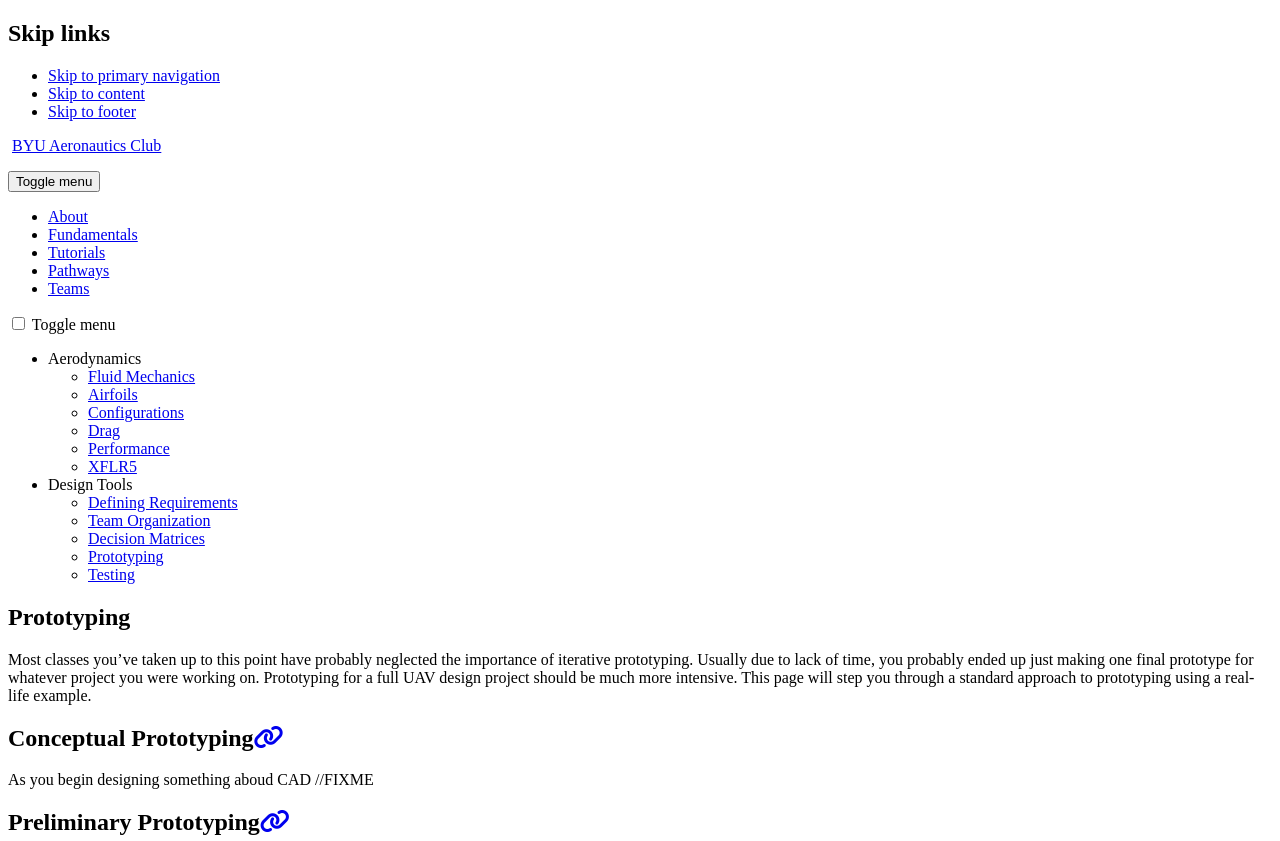
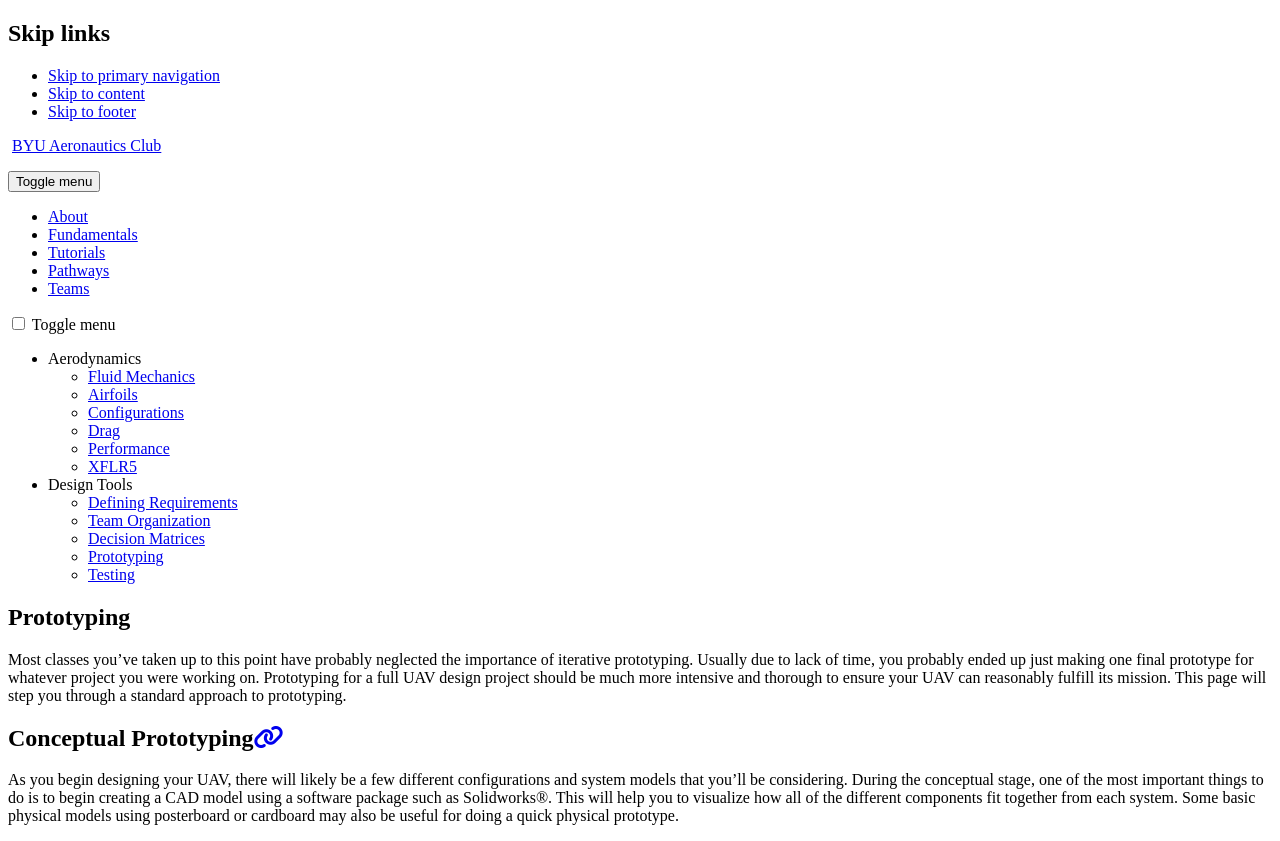
Before and after one commit to BYU-Aeronautics-Club/BYUAeronauticsClub.github.io, a Jekyll site: the page built from _pages/fundamentals/designtools/prototyping.md, in a window 1280 px wide and 1400 px high. Shown: the part 108-949 px from the top of the window. Built offline with Jekyll 4.4.1, drawn with Linux system fonts in a browser that asks for light colours; cached includes are drawn as plain includes; nearby versions of some CDN libraries; some of the changed text lies outside the part shown.

Commit message:
Adding more content

```diff
--- a/_pages/fundamentals/designtools/prototyping.md
+++ b/_pages/fundamentals/designtools/prototyping.md
@@ -7,10 +7,16 @@ sidebar:
 
 ---
 
-Most classes you've taken up to this point have probably neglected the importance of iterative prototyping. Usually due to lack of time, you probably ended up just making one final prototype for whatever project you were working on. Prototyping for a full UAV design project should be much more intensive. This page will step you through a standard approach to prototyping using a real-life example.
+Most classes you've taken up to this point have probably neglected the importance of iterative prototyping. Usually due to lack of time, you probably ended up just making one final prototype for whatever project you were working on. Prototyping for a full UAV design project should be much more intensive and thorough to ensure your UAV can reasonably fulfill its mission. This page will step you through a standard approach to prototyping.
 
 ## Conceptual Prototyping
-As you begin designing something aboud CAD //FIXME
+As you begin designing your UAV, there will likely be a few different configurations and system models that you'll be considering. During the conceptual stage, one of the most important things to do is to begin creating a CAD model using a software package such as Solidworks&#x00AE;. This will help you to visualize how all of the different components fit together from each system. Some basic physical models using posterboard or cardboard may also be useful for doing a quick physical prototype.
+
+Once you have a general idea of what your UAV is going to look like, you will want to start thinking about what materials and processes to use for your final build. One way to do this is to create a manufacturing plan (see Figure 1). A manufacturing plan is a general outline of the procedures you plan on going through to
+
+{% include figure image_path="_pages/fundamentals/designtools/figures/manufacturing_plan.JPG" caption="Figure 1: Example manufacturing plan." %}
+
+
 
 ## Preliminary Prototyping
 
```
